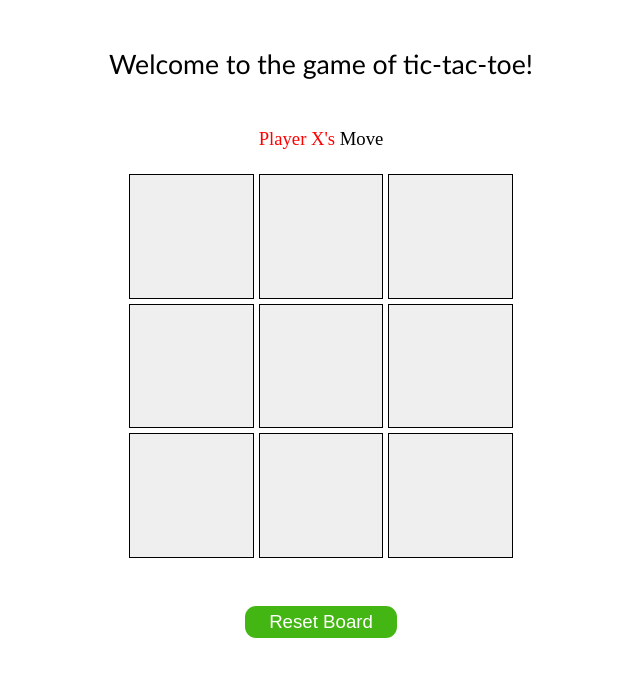
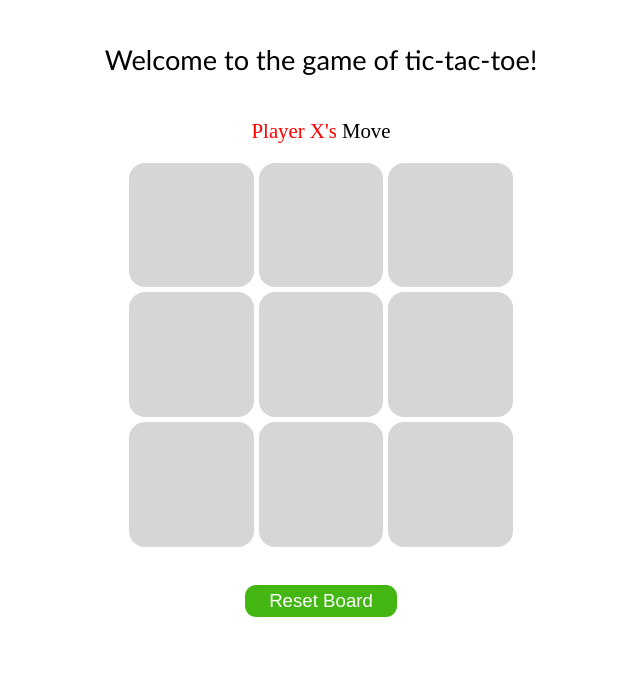
Before and after one commit to AgedFineWine/tic-tac-toe, a website with bundled scripts: page index.html in a window 1280 px wide. Shown: the whole page, without its empty margins (319-959 px from the left). Built offline with nearby package versions, Linux system fonts and the light colour scheme.

Commit message:
rearranged html for readability

```diff
--- a/index.html
+++ b/index.html
@@ -11,12 +11,14 @@
 </head>
 
 <body>
-    <main>
+    <header>
         <p id="status">Welcome to the game of tic-tac-toe!</p>
         <p id="turn">
             <span id="player">Player X's</span>
             <span id="msg">Move</span>
         </p>
+    </header>
+    <main>
         <div id="tic-tac-toe-grid">
             <button class="cell" id="cell-1"></button>
             <button class="cell" id="cell-2"></button>
--- a/style.css
+++ b/style.css
@@ -1,20 +1,20 @@
 * {
     margin: 0;
     padding: 0;
+    /* outline: 1px solid red; */
 }
 
-main {
-    height: 100vh;
+body {
+    box-sizing: border-box;
     display: flex;
     flex-direction: column;
     align-items: center;
 }
 
 #turn {
-    margin-bottom: 1.5rem;
     font-family: 'Times New Roman', Times, serif;
-    font-size: 14pt;
-
+    font-size: 1.3rem;
+    text-align: center;
 }
 
 #player {
@@ -22,28 +22,39 @@ main {
 }
 
 #status {
-    margin-top: 3rem;
-    margin-bottom: 3rem;
+    margin-top: 10%;
+    margin-bottom: 10%;
     font-family: 'Trebuchet MS', 'Lucida Sans Unicode', 'Lucida Grande', 'Lucida Sans', Arial, sans-serif;
-    font-size: 20pt;
+    font-size: 1.7rem;
+}
 
+main {
+    width: 100%;
+    display: flex;
+    flex-direction: column;
+    align-items: center;
 }
 
 #tic-tac-toe-grid {
     display: grid;
-    width: 30%;
+    width: max(30%, 370px);
     grid-template-columns: repeat(3, 1fr);
+    grid-template-rows: auto;
     gap: 5px;
+    margin-top: 1.5%;
 }
 
 #tic-tac-toe-grid > button {
     aspect-ratio: 1;
-    border: 1px solid black;
-    font-size: 25pt;
+    width: 100%;
+    border-style: none;
+    border-radius: 1rem;
+    font-size: 2rem;
+    background-color: rgb(214, 214, 214);
 }
 
 #reset {
-    margin-top: 3rem;
+    margin-top: 3%;
     padding: .3rem 1.5rem;
     background-color: #44b613;
     color: white;
```
